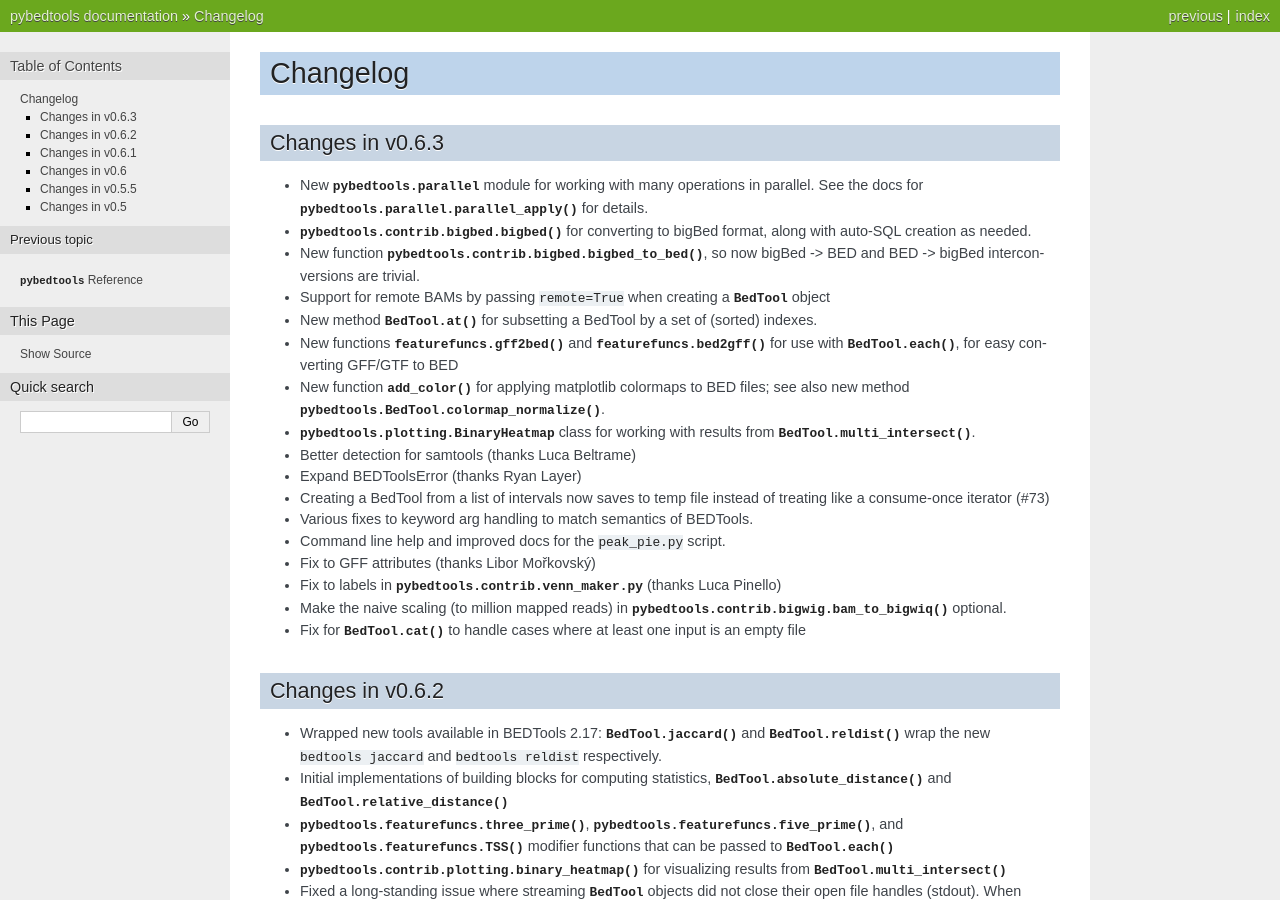
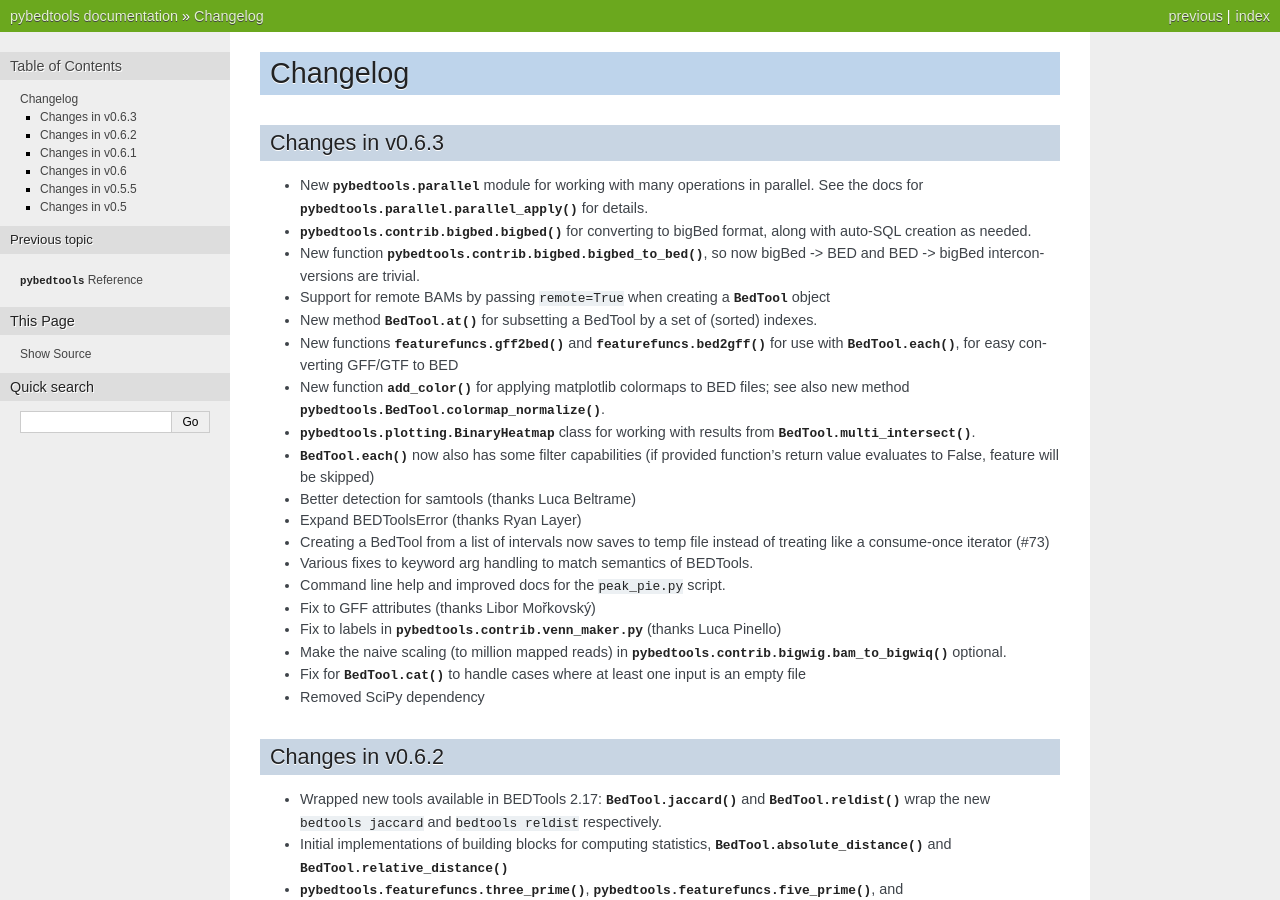
Before and after one commit to daler/pybedtools, a Sphinx documentation site: the page built from docs/source/changes.rst, in a window 1280 px wide and 900 px high. Built offline with Sphinx 7.4.7, drawn with Linux system fonts in a browser that asks for light colours; the version number could not be read and is left out; comment, search, counter and statistics services are not loaded.

Commit message:
changelog additions

```diff
--- a/docs/source/changes.rst
+++ b/docs/source/changes.rst
@@ -4,6 +4,7 @@ Changelog
 =========
 Changes in v0.6.3
 -----------------
+
 
 * New :mod:`pybedtools.parallel` module for working with many operations in
   parallel.  See the docs for :func:`pybedtools.parallel.parallel_apply` for
@@ -30,6 +31,9 @@ Changes in v0.6.3
 * :class:`pybedtools.plotting.BinaryHeatmap` class for working with results
   from :meth:`BedTool.multi_intersect`.
 
+* :meth:`BedTool.each` now also has some filter capabilities (if provided
+  function's return value evaluates to False, feature will be skipped)
+
 * Better detection for samtools (thanks Luca Beltrame)
 
 * Expand BEDToolsError (thanks Ryan Layer)
@@ -53,6 +57,7 @@ Changes in v0.6.3
   empty file
 
 
+* Removed SciPy dependency
 
 Changes in v0.6.2
 -----------------
```
